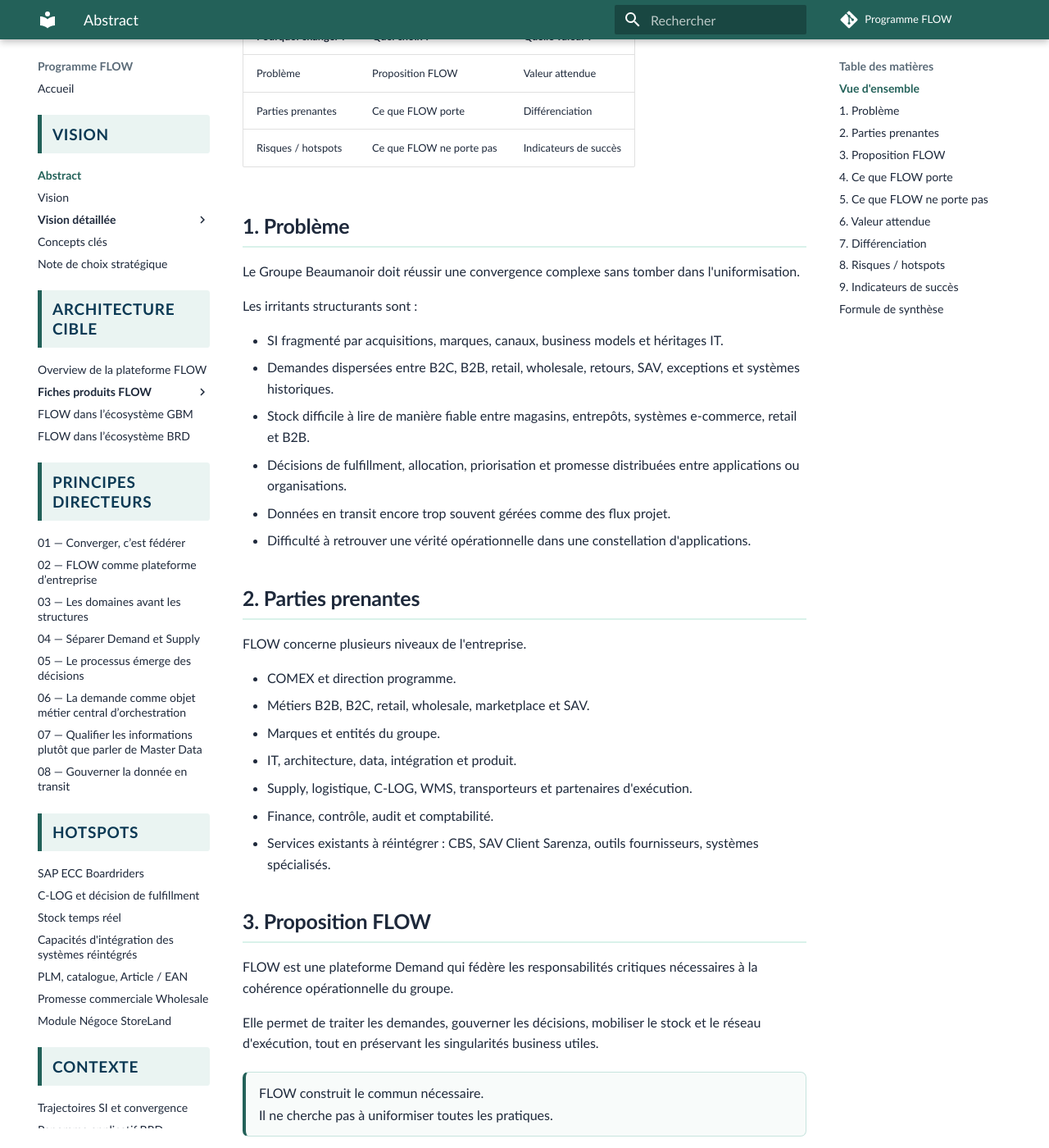
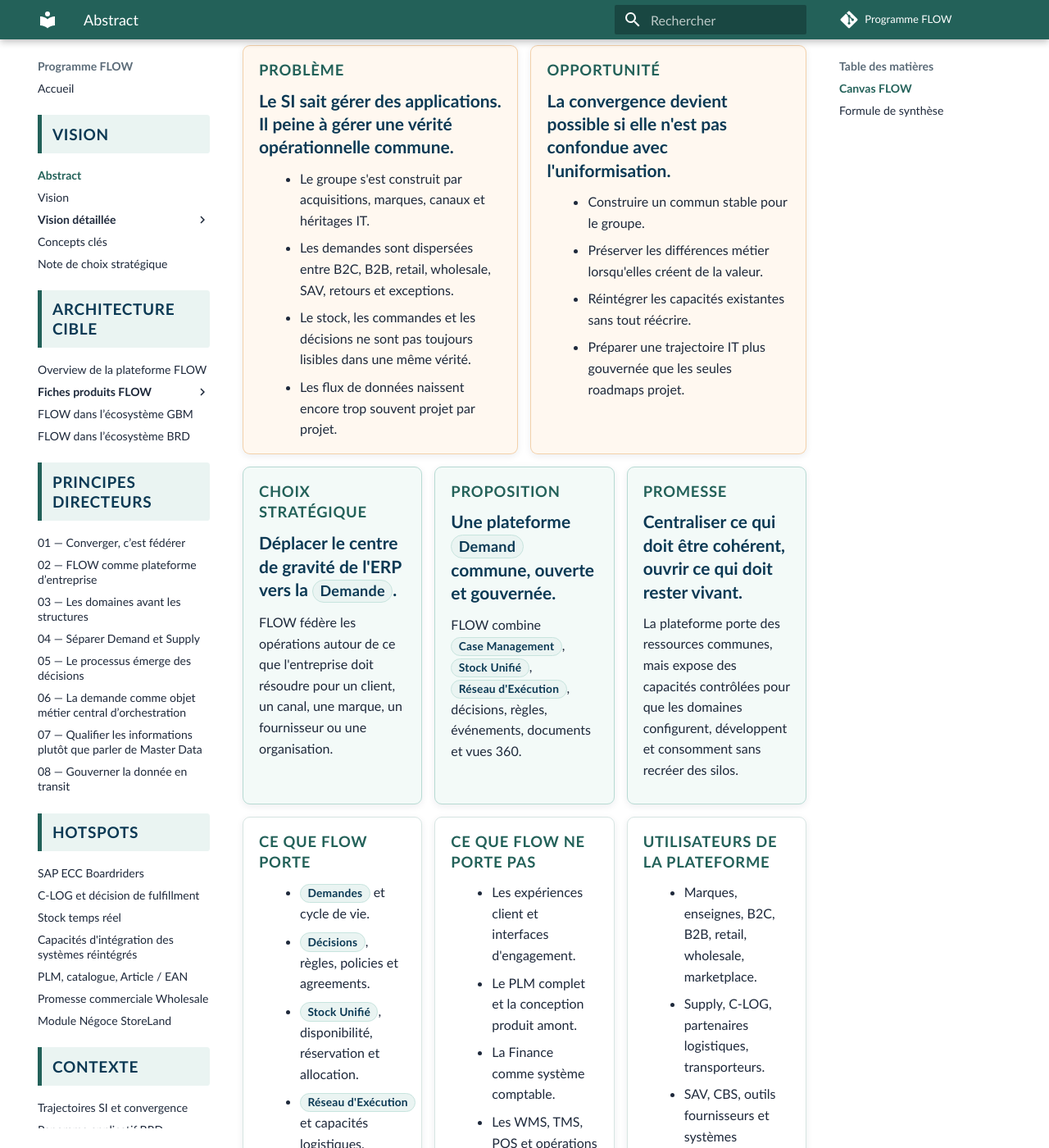
Before and after one commit to laurent-sintes/FLOW-Program, an MkDocs documentation site: the page built from docs/vision/abstract.md, in a window 1280 px wide and 1400 px high, scrolled down 404 px. Shown: the whole window at 82% size. Built offline with MkDocs 1.6.1 and Material for MkDocs 9.7.7, drawn with Linux system fonts in a browser that asks for light colours; comment, search, counter and statistics services are not loaded; some of the changed text lies outside the part shown.

Commit message:
Transforme l'abstract en canvas FLOW

```diff
--- a/docs/vision/abstract.md
+++ b/docs/vision/abstract.md
@@ -1,144 +1,131 @@
 # Abstract
 
 <div class="flow-conviction">
-  <p>L'Abstract FLOW ne résume pas toute la vision.</p>
-  <p>Il donne une grille de lecture en une page pour comprendre le problème, le choix et la valeur attendue.</p>
+  <p><strong>FLOW est le choix d'un nouveau centre de gravité pour le SI.</strong></p>
+  <p>Le programme ne cherche pas à remplacer tout le système d'information. Il construit la colonne vertébrale commune qui permet de traiter les demandes, gouverner les décisions et rendre les ressources disponibles sans effacer les singularités utiles.</p>
 </div>
 
-## Vue d'ensemble
+## Canvas FLOW
 
-| Pourquoi changer ? | Quel choix ? | Quelle valeur ? |
-| --- | --- | --- |
-| Problème | Proposition FLOW | Valeur attendue |
-| Parties prenantes | Ce que FLOW porte | Différenciation |
-| Risques / hotspots | Ce que FLOW ne porte pas | Indicateurs de succès |
+<div class="flow-canvas">
+  <section class="flow-canvas-card flow-canvas-card--wide flow-canvas-card--accent">
+    <h2>Problème</h2>
+    <p class="flow-canvas-punchline">Le SI sait gérer des applications. Il peine à gérer une vérité opérationnelle commune.</p>
+    <ul>
+      <li>Le groupe s'est construit par acquisitions, marques, canaux et héritages IT.</li>
+      <li>Les demandes sont dispersées entre B2C, B2B, retail, wholesale, SAV, retours et exceptions.</li>
+      <li>Le stock, les commandes et les décisions ne sont pas toujours lisibles dans une même vérité.</li>
+      <li>Les flux de données naissent encore trop souvent projet par projet.</li>
+    </ul>
+  </section>
 
-## 1. Problème
+  <section class="flow-canvas-card flow-canvas-card--wide flow-canvas-card--accent">
+    <h2>Opportunité</h2>
+    <p class="flow-canvas-punchline">La convergence devient possible si elle n'est pas confondue avec l'uniformisation.</p>
+    <ul>
+      <li>Construire un commun stable pour le groupe.</li>
+      <li>Préserver les différences métier lorsqu'elles créent de la valeur.</li>
+      <li>Réintégrer les capacités existantes sans tout réécrire.</li>
+      <li>Préparer une trajectoire IT plus gouvernée que les seules roadmaps projet.</li>
+    </ul>
+  </section>
 
-Le Groupe Beaumanoir doit réussir une convergence complexe sans tomber dans l'uniformisation.
+  <section class="flow-canvas-card flow-canvas-card--dark">
+    <h2>Choix stratégique</h2>
+    <p class="flow-canvas-punchline">Déplacer le centre de gravité de l'ERP vers la <span class="flow-keyword">Demande</span>.</p>
+    <p>FLOW fédère les opérations autour de ce que l'entreprise doit résoudre pour un client, un canal, une marque, un fournisseur ou une organisation.</p>
+  </section>
 
-Les irritants structurants sont :
+  <section class="flow-canvas-card flow-canvas-card--dark">
+    <h2>Proposition</h2>
+    <p class="flow-canvas-punchline">Une plateforme <span class="flow-keyword">Demand</span> commune, ouverte et gouvernée.</p>
+    <p>FLOW combine <span class="flow-keyword">Case Management</span>, <span class="flow-keyword">Stock Unifié</span>, <span class="flow-keyword">Réseau d'Exécution</span>, décisions, règles, événements, documents et vues 360.</p>
+  </section>
 
-- SI fragmenté par acquisitions, marques, canaux, business models et héritages IT.
-- Demandes dispersées entre B2C, B2B, retail, wholesale, retours, SAV, exceptions et systèmes historiques.
-- Stock difficile à lire de manière fiable entre magasins, entrepôts, systèmes e-commerce, retail et B2B.
-- Décisions de fulfillment, allocation, priorisation et promesse distribuées entre applications ou organisations.
-- Données en transit encore trop souvent gérées comme des flux projet.
-- Difficulté à retrouver une vérité opérationnelle dans une constellation d'applications.
+  <section class="flow-canvas-card flow-canvas-card--dark">
+    <h2>Promesse</h2>
+    <p class="flow-canvas-punchline">Centraliser ce qui doit être cohérent, ouvrir ce qui doit rester vivant.</p>
+    <p>La plateforme porte des ressources communes, mais expose des capacités contrôlées pour que les domaines configurent, développent et consomment sans recréer des silos.</p>
+  </section>
 
-## 2. Parties prenantes
+  <section class="flow-canvas-card">
+    <h2>Ce que FLOW porte</h2>
+    <ul>
+      <li><span class="flow-keyword">Demandes</span> et cycle de vie.</li>
+      <li><span class="flow-keyword">Décisions</span>, règles, policies et agreements.</li>
+      <li><span class="flow-keyword">Stock Unifié</span>, disponibilité, réservation et allocation.</li>
+      <li><span class="flow-keyword">Réseau d'Exécution</span> et capacités logistiques.</li>
+      <li>Événements, faits, documents, statuts et traçabilité.</li>
+      <li>Contrats de données et intégration des systèmes réintégrés.</li>
+    </ul>
+  </section>
 
-FLOW concerne plusieurs niveaux de l'entreprise.
+  <section class="flow-canvas-card">
+    <h2>Ce que FLOW ne porte pas</h2>
+    <ul>
+      <li>Les expériences client et interfaces d'engagement.</li>
+      <li>Le PLM complet et la conception produit amont.</li>
+      <li>La Finance comme système comptable.</li>
+      <li>Les WMS, TMS, POS et opérations physiques spécialisées.</li>
+      <li>Les outils spécialisés qui conservent une valeur propre.</li>
+    </ul>
+  </section>
 
-- COMEX et direction programme.
-- Métiers B2B, B2C, retail, wholesale, marketplace et SAV.
-- Marques et entités du groupe.
-- IT, architecture, data, intégration et produit.
-- Supply, logistique, C-LOG, WMS, transporteurs et partenaires d'exécution.
-- Finance, contrôle, audit et comptabilité.
-- Services existants à réintégrer : CBS, SAV Client Sarenza, outils fournisseurs, systèmes spécialisés.
+  <section class="flow-canvas-card">
+    <h2>Utilisateurs de la plateforme</h2>
+    <ul>
+      <li>Marques, enseignes, B2C, B2B, retail, wholesale, marketplace.</li>
+      <li>Supply, C-LOG, partenaires logistiques, transporteurs.</li>
+      <li>SAV, CBS, outils fournisseurs et systèmes spécialisés.</li>
+      <li>Finance, audit, contrôle et reporting.</li>
+      <li>Équipes IT, produit, data, architecture et intégration.</li>
+    </ul>
+  </section>
 
-## 3. Proposition FLOW
+  <section class="flow-canvas-card flow-canvas-card--wide">
+    <h2>Valeur attendue</h2>
+    <p class="flow-canvas-punchline">Une convergence visible dans les opérations, pas seulement dans les schémas.</p>
+    <ul>
+      <li>Promesse client plus fiable et mieux expliquée.</li>
+      <li>Décloisonnement B2B / B2C / marques / canaux / systèmes.</li>
+      <li>Stock et ressources plus lisibles, mobilisables et auditables.</li>
+      <li>Moins de décisions contradictoires entre applications.</li>
+      <li>Moins de flux opportunistes, plus de contrats de données gouvernés.</li>
+      <li>Meilleure intégration de nouvelles marques, offres ou business models.</li>
+    </ul>
+  </section>
 
-FLOW est une plateforme Demand qui fédère les responsabilités critiques nécessaires à la cohérence opérationnelle du groupe.
+  <section class="flow-canvas-card flow-canvas-card--wide">
+    <h2>Hotspots à arbitrer</h2>
+    <p class="flow-canvas-punchline">La vision est forte parce qu'elle rend visibles les arbitrages difficiles.</p>
+    <ul>
+      <li>Sortie progressive de SAP ECC Boardriders.</li>
+      <li>Frontière entre décision de demande et décision d'exécution chez C-LOG.</li>
+      <li>Stock temps réel et capacités événementielles des POS, WMS et partenaires.</li>
+      <li>Catalogue produit : PLM, articles, EAN, produits conçus et produits importés.</li>
+      <li>Promesse Wholesale, priorisation commerciale et rupture de promesse.</li>
+      <li>Module Négoce StoreLand et découpage Engagement / Demand / Supply.</li>
+    </ul>
+  </section>
 
-Elle permet de traiter les demandes, gouverner les décisions, mobiliser le stock et le réseau d'exécution, tout en préservant les singularités business utiles.
-
-<div class="flow-conviction">
-  <p>FLOW construit le commun nécessaire.</p>
-  <p>Il ne cherche pas à uniformiser toutes les pratiques.</p>
+  <section class="flow-canvas-card flow-canvas-card--full flow-canvas-card--accent">
+    <h2>Indicateurs de succès</h2>
+    <p class="flow-canvas-punchline">FLOW réussit si les tensions actuelles deviennent pilotables, mesurables ou disparaissent.</p>
+    <ul>
+      <li>Une vérité opérationnelle plus rapide à retrouver.</li>
+      <li>Des décisions traçables et explicables.</li>
+      <li>Des flux remplacés progressivement par des contrats de données et des événements gouvernés.</li>
+      <li>Des singularités métier conservées sans complexifier le cœur du SI.</li>
+      <li>Une capacité accrue à absorber un nouveau canal, une marque, un partenaire ou un modèle commercial.</li>
+    </ul>
+  </section>
 </div>
-
-## 4. Ce que FLOW porte
-
-FLOW porte les capacités qui doivent rester cohérentes à l'échelle du groupe.
-
-- Demandes et cycle de vie des demandes.
-- Case Management.
-- Stock Unifié.
-- Fulfillment Network / Réseau d'Exécution.
-- Promesse, réservation, allocation et disponibilité contextualisée.
-- Décisions, règles, policies, agreements et contraintes.
-- Événements, faits, statuts, documents et traçabilité.
-- Vues 360.
-- Contrats de données et gouvernance des données en transit.
-- Capacités d'intégration pour les systèmes existants conservés.
-
-## 5. Ce que FLOW ne porte pas
-
-FLOW ne remplace pas tout le SI.
-
-Il ne porte pas par principe :
-
-- Les expériences client et interfaces d'engagement.
-- Le PLM complet et les processus de conception produit.
-- Le CRM et les outils de relation client.
-- La Finance comme système comptable.
-- Les WMS, TMS, POS et opérations physiques spécialisées.
-- Les outils métiers spécialisés qui portent encore une valeur propre.
-- Les systèmes partenaires lorsque leur rôle reste externe ou spécialisé.
-
-FLOW doit empêcher que ces autonomies redeviennent des silos au cœur du traitement de la demande.
-
-## 6. Valeur attendue
-
-FLOW doit produire une convergence opérable, gouvernable et mesurable.
-
-| Valeur | Effet attendu |
-| --- | --- |
-| Convergence sans uniformisation | Construire le bon commun au bon endroit. |
-| Meilleure promesse client | Mieux promettre, réserver, allouer, prioriser et expliquer. |
-| Décloisonnement | Traiter les demandes au-delà des silos B2B, B2C, marques, canaux et systèmes. |
-| Singularités préservées | Laisser les différences utiles exister lorsqu'elles sont justifiées par le business. |
-| Gouvernance IT renforcée | Passer des flux projet aux contrats de données, responsabilités et capacités gouvernées. |
-| Auditabilité | Rendre les décisions, événements, documents et faits exploitables par les opérations et la finance. |
-
-## 7. Différenciation
-
-FLOW propose une troisième voie.
-
-| Mauvaise réponse | Limite |
-| --- | --- |
-| Tout centraliser | Risque de rigidifier les marques, ralentir les métiers et recréer un grand monolithe. |
-| Tout laisser autonome | Risque de maintenir les silos, les incohérences de stock, les décisions dispersées et les flux projet. |
-
-La différenciation de FLOW est de combiner :
-
-- un cœur commun gouverné ;
-- des domaines spécialisés autonomes ;
-- des capacités ouvertes et contrôlées ;
-- une fédération par responsabilités plutôt qu'une uniformisation applicative.
-
-## 8. Risques / hotspots
-
-Les principaux hotspots à sécuriser sont :
-
-- SAP ECC Boardriders : sortir d'un socle monolithique sans big bang.
-- C-LOG : clarifier la frontière entre décision de demande et décision d'exécution.
-- Stock temps réel : obtenir les capacités événementielles nécessaires côté POS, WMS et partenaires logistiques.
-- Systèmes réintégrés : vérifier les capacités API, événements, statuts, documents, corrélation et réconciliation.
-- PLM, catalogue, Article / EAN : clarifier le catalogue nécessaire pour vendre, acheter, promettre et exécuter.
-- Promesse Wholesale : arbitrer promesse ferme, premier arrivé premier servi et priorisation commerciale.
-- Module Négoce StoreLand : découper les responsabilités entre Engagement, Demand & Fulfillment et systèmes consommateurs.
-
-## 9. Indicateurs de succès
-
-FLOW réussira si certaines tensions deviennent observables, pilotables ou disparaissent.
-
-- Meilleure cohérence des promesses et engagements.
-- Vision plus fiable du stock et des ressources disponibles.
-- Moins de décisions contradictoires entre applications.
-- Moins de flux opportunistes et plus de contrats de données gouvernés.
-- Meilleure capacité à expliquer décisions, arbitrages et changements de statut.
-- Intégration plus rapide de nouveaux canaux, marques ou business models.
-- Roadmaps IT plus consolidées, au-delà des seules roadmaps projet.
-- Expériences métier différenciées, mais appuyées sur des capacités communes.
 
 ## Formule de synthèse
 
 <div class="flow-conviction">
-  <p>FLOW n'est pas le choix d'un outil unique.</p>
-  <p>C'est le choix d'un modèle de convergence : commun gouverné, autonomie utile, décisions explicables.</p>
+  <p><strong>FLOW n'est pas un nouvel ERP.</strong></p>
+  <p>C'est une plateforme de fédération des demandes : un commun gouverné, ouvert aux domaines, conçu pour rendre les décisions, les ressources et les engagements cohérents à l'échelle du groupe.</p>
 </div>
 
 ---
```
